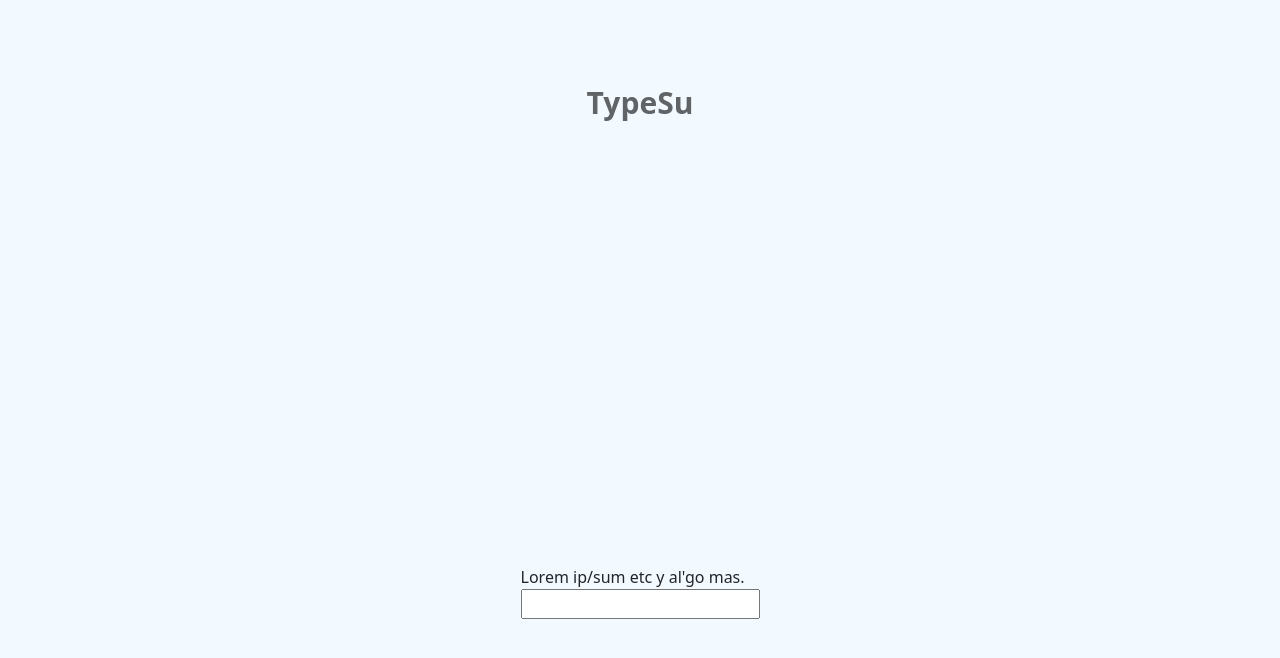
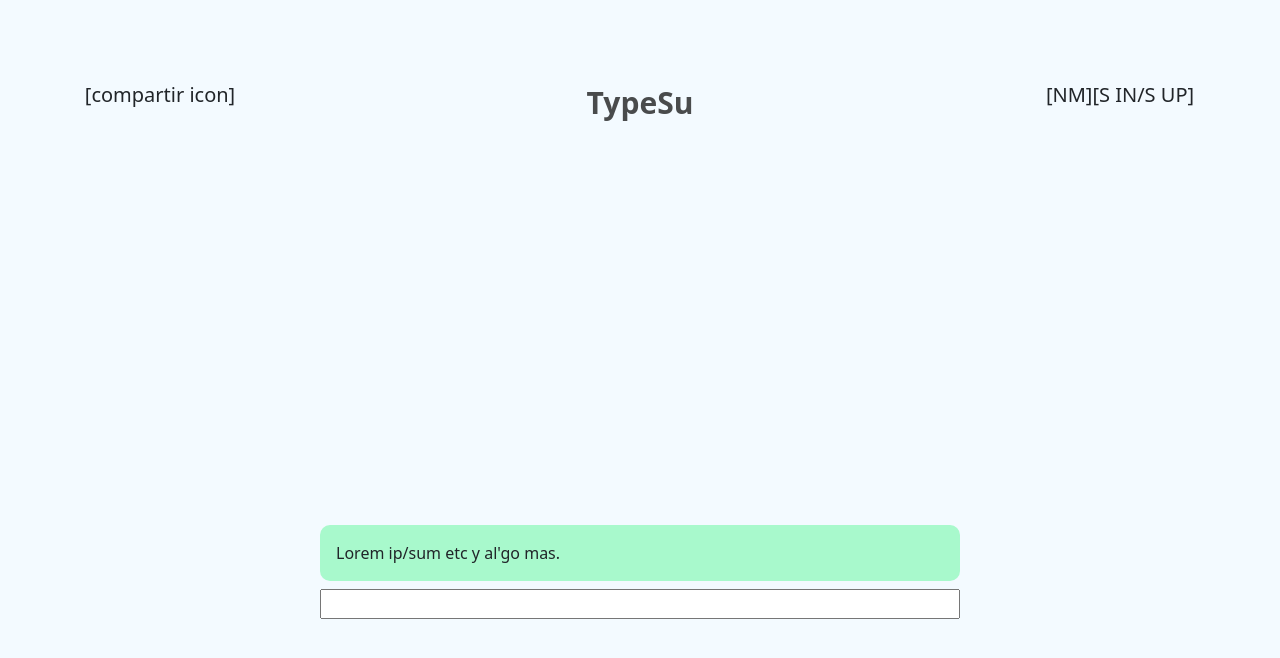
Before and after one commit to standardgalactic/TypeSu, a React (Create React App) app: page / in a window 1280 px wide. Shown: the top 658 px of the page. Built offline with nearby package versions, Linux system fonts and the light colour scheme.

Commit message:
done with the basic prototype styling aaa

```diff
--- a/src/components/Main/index.tsx
+++ b/src/components/Main/index.tsx
@@ -70,12 +70,15 @@ const Main: React.FC = () => {
 
     return (
         <div className='flex-container'>
-            <div className='center-container'>
+            <div className='left-column'>
+                <div>[compartir icon]</div>
+            </div>
+            <div className='center-column'>
                 <div className='main-title'>TypeSu</div>
-                <div className='text-and-input'>
-                    <div>
-                        <label id="text">
-                            {   /* Text Prints word by word */
+                <div className='quote-and-input'>
+                    <div id="quote-container">
+                        <div id="quote">
+                            {   /* quote Prints word by word */
                                 quote.words.map((word, index) => {
                                     return (<span id={word.word+index} key={word.word}>
                                         {   /* And character by character*/
@@ -86,11 +89,17 @@ const Main: React.FC = () => {
                                     </span>)
                                 })
                             }
-                        </label>
+                        </div>
                     </div>
-                    <div>
-                        <input onKeyDown={(e) => handleOnClickDown(e)} id="typeing-input" />
+                    <div id="input-container">
+                        <input onKeyDown={(e) => handleOnClickDown(e)} />
                     </div>
+                </div>
+            </div>
+            <div className='right-column'>
+                <div className='icons-container'>
+                    <div>[NM]</div>
+                    <div>[S IN/S UP]</div>
                 </div>
             </div>
         </div>
--- a/src/components/Main/main.scss
+++ b/src/components/Main/main.scss
@@ -11,12 +11,23 @@
 .flex-container {
     display: flex;
     background-color: #f3faff;
-    flex-direction: column;
-    align-items: center;
+    flex-direction: row;
+    height: 100vh;
+
+    .left-column {
+        width: 25vw;
+        text-align: center;
+
+        font-size: 20px;
+
+        div {
+            position: relative;
+            top: 10vh;
+        }
     }
 
-.center-container {
-    height: 100vh;
+    .center-column {
+        width: 50vw;
 
         .main-title {
             /* Position*/
@@ -25,17 +36,49 @@
 
             /* Style */
             text-align: center;
-        font-weight: bold;
+            font-weight: 600;
             font-size: 30px;
-        color: rgba(0,0,0,0.6);
+            color: rgba(0,0,0,0.7);
         }
 
-    .text-and-input {
+        .quote-and-input {
             /* Position */
             position: relative;
-        top: 65vh;
+            top: 60vh;
 
-
+            #quote-container {
+                padding: 1em;
+                background-color: #a8f9cc;
+                border-radius: 10px;
             }
 
+            #input-container {
+                /* Position */
+                width: inherit;
+
+                input {
+                    /* Position */
+                    position: relative;
+                    width: 100%;
+                    top: 1vh;
                 }
+            }
+        }
+    }
+
+    .right-column {
+        width: 25vw;
+        text-align: center;
+
+        font-size: 20px;
+
+        .icons-container {
+            position: relative;
+            top: 10vh;
+
+            div {
+                display: inline-block;
+            }
+        }
+    }
+}
```
Lines whose indentation alone changed are shown as unchanged.
